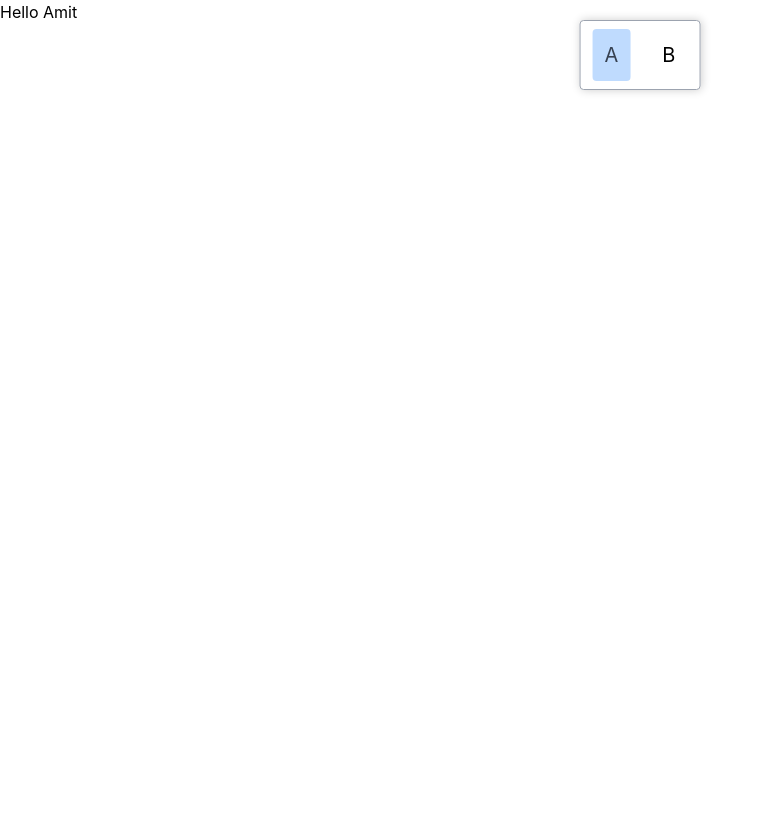
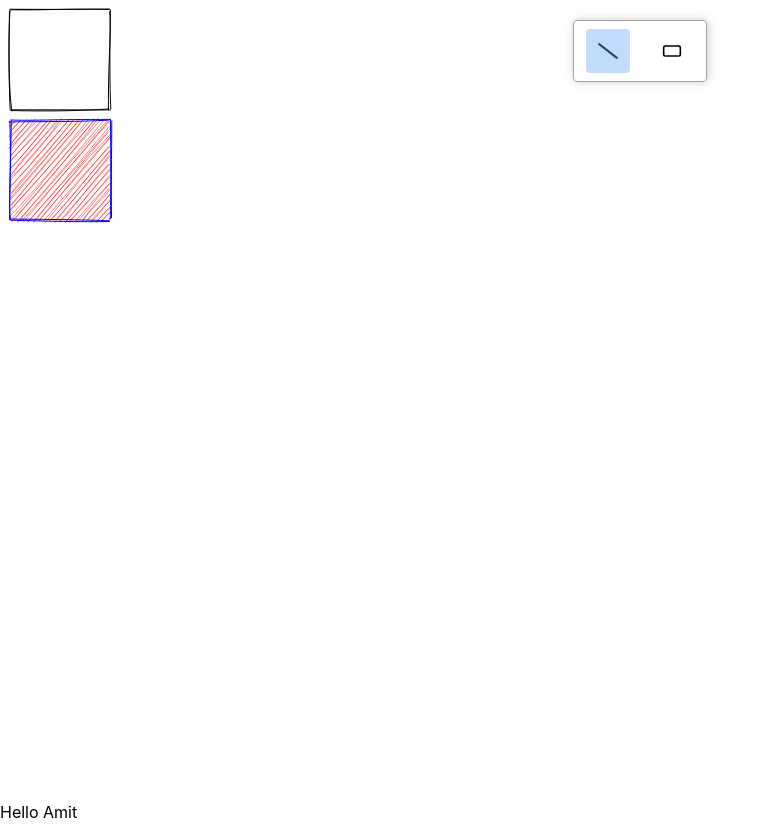
Before and after one commit to Hebion432/Riffboard, a React (Create React App) app: page / in a window 1280 px wide. Shown: the whole page, without its empty margins (0-773 px from the left). Before the commit the page ends 800 px from the top, so only its background shows below. Built offline with nearby package versions, Linux system fonts and the light colour scheme.

Commit message:
Save functionality but now using Context

```diff
--- a/package.json
+++ b/package.json
@@ -10,6 +10,7 @@
     "classnames": "^2.5.1",
     "react": "^19.1.0",
     "react-dom": "^19.1.0",
+    "react-icons": "^5.5.0",
     "react-scripts": "5.0.1",
     "roughjs": "^4.6.6",
     "web-vitals": "^2.1.4"
--- a/src/App.js
+++ b/src/App.js
@@ -1,9 +1,14 @@
 import Toolbar from "./Components/Toolbar";
+import Board from "./Components/Boards/Boards";
+import BoardProvider from "./store/BoardProvider";
 
 function App() {
   return (
     <div className="App">
-      <Toolbar />
+      <BoardProvider>
+        <Toolbar />
+        <Board />
+      </BoardProvider>
       <h1>Hello Amit</h1>
     </div>
   );
--- /dev/null
+++ b/src/Components/Boards/Boards.js
@@ -0,0 +1,27 @@
+import { useEffect, useRef } from "react";
+import rough from "roughjs";
+
+function Board() {
+  const canvasRef = useRef();
+
+  useEffect(() => {
+    const canvas = canvasRef.current;
+    canvas.width = window.innerWidth;
+    canvas.height = window.innerHeight;
+
+    const roughCanvas = rough.canvas(canvas);
+    const generator = roughCanvas.generator;
+
+    let rect1 = generator.rectangle(10, 10, 100, 100);
+    let rect2 = generator.rectangle(10, 120, 100, 100, {
+      fill: "red",
+      stroke: "blue",
+    });
+    roughCanvas.draw(rect1);
+    roughCanvas.draw(rect2);
+  }, []);
+
+  return <canvas ref={canvasRef} />;
+}
+
+export default Board;
--- a/src/Components/Toolbar/index.js
+++ b/src/Components/Toolbar/index.js
@@ -1,30 +1,34 @@
-import React, { useState } from "react";
+import React, { useContext, useState } from "react";
 
 import classes from "./index.module.css";
 
 import cx from "classnames"; // to conditionally give class names
 
+import { FaSlash } from "react-icons/fa";
+import { LuRectangleHorizontal } from "react-icons/lu";
+import boardContext from "../../store/board-context";
+
 function Toolbar() {
-  const [activeToolItem, setActiveToolItem] = useState("A");
+  const { activeToolItem, handleToolItemClick } = useContext(boardContext); // now ye dono boardContext mei define hone chaiye and in function ka implementaion BoardProvider.js mei hone chaiye and pass them in value field then jaha bhi mujhe use karna hai wrap it's component (e.g toolbar ) in BoardProvider and use these function inside that component
 
   return (
     <div className={classes.container}>
       <div
         className={cx(classes.toolItem, {
-          [classes.active]: activeToolItem === "A", // here if activeToolitem is A then only add active class
+          [classes.active]: activeToolItem === "LINE", // here if activeToolitem is A then only add active class
         })}
-        onClick={() => setActiveToolItem("A")}
+        onClick={() => handleToolItemClick("LINE")}
       >
-        A
+        <FaSlash />
       </div>
 
       <div
         className={cx(classes.toolItem, {
-          [classes.active]: activeToolItem === "B",
+          [classes.active]: activeToolItem === "RECTANGLE",
         })}
-        onClick={() => setActiveToolItem("B")}
+        onClick={() => handleToolItemClick("RECTANGLE")}
       >
-        B
+        <LuRectangleHorizontal />
       </div>
     </div>
   );
--- /dev/null
+++ b/src/constants.js
@@ -0,0 +1,9 @@
+export const TOOL_ITEMS = {
+  BRUSH: "BRUSH",
+  LINE: "LINE",
+  RECTANGLE: "RECTANGLE",
+  CIRCLE: "CIRCLE",
+  ARROW: "ARROW",
+  ERASER: "ERASER",
+  TEXT: "TEXT",
+};
--- /dev/null
+++ b/src/store/BoardProvider.js
@@ -0,0 +1,28 @@
+import React, { useState } from "react";
+
+import boardContext from "./board-context";
+import { TOOL_ITEMS } from "../constants";
+
+// children prop always chaiye hoga provider mei
+const BoardProvider = ({ children }) => {
+  const [activeToolItem, setActiveToolItem] = useState(TOOL_ITEMS.LINE);
+
+  const handleToolItemClick = (tool) => {
+    setActiveToolItem(tool);
+  };
+
+  const boardContextValue = {
+    activeToolItem,
+    handleToolItemClick,
+  };
+
+  return (
+    <boardContext.Provider
+      value={boardContextValue} // now boardContextValue ke dono variable, methods ko har jagah use kar sakta hu
+    >
+      {children}
+    </boardContext.Provider>
+  );
+};
+
+export default BoardProvider;
--- /dev/null
+++ b/src/store/board-context.js
@@ -0,0 +1,10 @@
+import { createContext } from "react";
+
+// yaha mujhe toolbar ke items chaiye
+const boardContext = createContext({
+  activeToolItem: "",
+  elements: [],
+  handleToolItemClick: () => {},
+});
+
+export default boardContext;
```
Also changed, not shown: src/Components/Boards/Boards.module.css (added), 1 other file (tests, documents, lock files or other folders).
